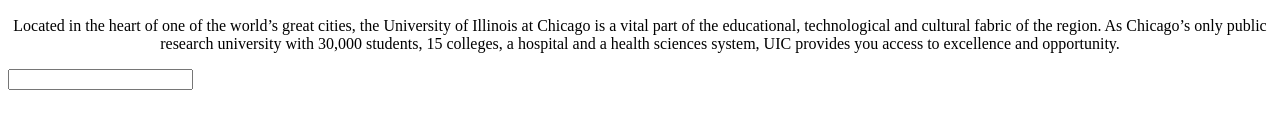
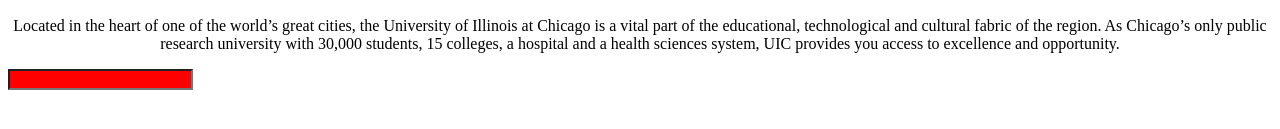
Before and after one commit to karyacoub/it202-exam1, a plain HTML site: page index.html in a window 1280 px wide. Shown: the part 383-512 px from the top of the page. Drawn offline with Linux system fonts and the light colour scheme.

Commit message:
added red background to input box

```diff
--- a/index.html
+++ b/index.html
@@ -18,6 +18,6 @@
         <h1>655715045</h1>
         <img src="http://uic.edu/_assets/65698862d6d915088c5b4514f0d56094.jpg">
         <p id="p1">Located in the heart of one of the world’s great cities, the University of Illinois at Chicago is a vital part of the educational, technological and cultural fabric of the region. As Chicago’s only public research university with 30,000 students, 15 colleges, a hospital and a health sciences system, UIC provides you access to excellence and opportunity.</p>
-        <input type="text">
+        <input class="required" type="text">
     </body>
 </html>
```
